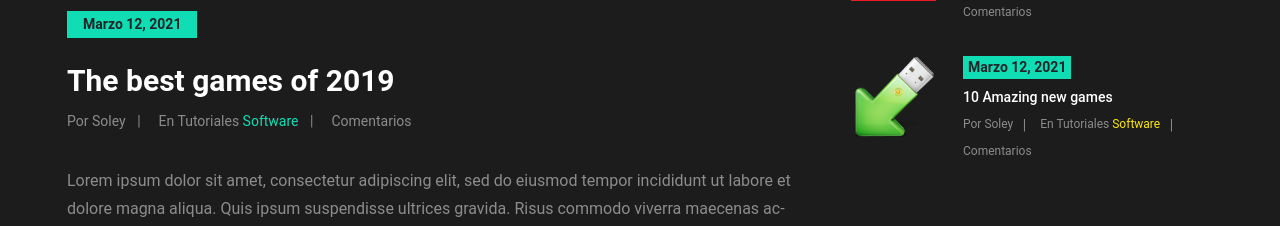
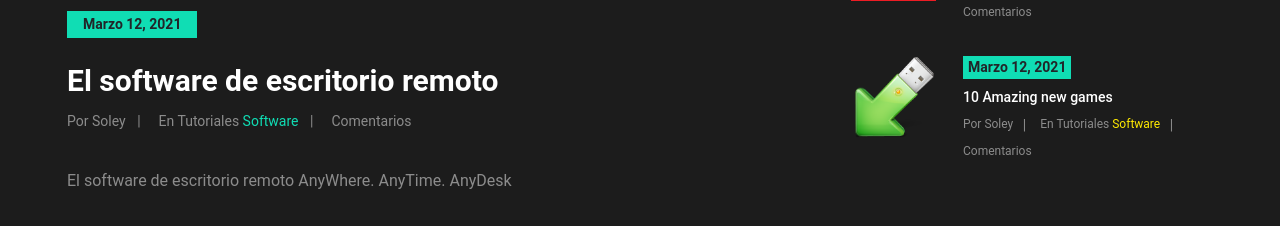
Before and after one commit to soley199/websoley, a PHP site: page /postAnyDesk in a window 1280 px wide. Shown: the part 1118-1344 px from the top of the page. Run offline with PHP 8.4, Linux system fonts and the light colour scheme; some libraries are stand-ins or nearby versions.

Commit message:
Mod Contenido AnyDesk

```diff
--- a/views/postAnyDesk.php
+++ b/views/postAnyDesk.php
@@ -14,15 +14,15 @@
 					<div class="blog-post single-post">
 						<img src="img/blog/1.jpg" alt="">
 						<div class="post-date">Marzo 12, 2021</div>
-						<h3>The best games of 2019</h3>
+						<h3>El software de escritorio remoto</h3>
 						<div class="post-metas">
 							<div class="post-meta">Por Soley</div>
 							<div class="post-meta">En Tutoriales <a href="#">Software</a></div>
 							<div class="post-meta">Comentarios</div>
 						</div>
-						<p>Lorem ipsum dolor sit amet, consectetur adipiscing elit, sed do eiusmod tempor incididunt ut labore et dolore magna aliqua. Quis ipsum suspendisse ultrices gravida. Risus commodo viverra maecenas ac-cumsan lacus vel facilisis. Fusce urna quam, euismod sit amet mollis quis, vestibulum quis velit. Morbi id dictum quam, ut commodo lorem. In at nisi nec arcu porttitor aliquet vitae at dui. </p>
-						<p>Donec eget efficitur ex. Donec eget dolor vitae eros feugiat tristique id vitae massa. Proin vulputate congue rutrum. Fusce lobortis a enim eget tempus. Class aptent taciti sociosqu ad litora torquent per conubia nostra, per inceptos himenaeos. Suspendisse potenti. Ut gravida mattis magna, non varius lorem sodales nec. In libero orci, ornare non nisl a, auctor euismod purus. Morbi pretium interdum vestibulum. Fusce nec eleifend ipsum. Sed non blandit tellus.</p>
-						<p>Fusce urna quam, euismod sit amet mollis quis, vestibulum quis velit. Vestibulum malesuada aliquet libero viverra cursus. Aliquam erat volutpat. Morbi id dictum quam, ut commodo lorem. In at nisi nec arcu porttitor aliquet vitae at dui. Sed sollicitudin nulla non leo viverra scelerisque. Phasellus facilisis lobortis metus, sit amet viverra lectus finibus ac. Aenean non felis dapibus, placerat libero auctor, ornare ante. Morbi quis ex eleifend, sodales nulla vitae, scelerisque ante. Nunc id vulputate dui. Suspendisse consecte-tur rutrum metus nec scelerisque. </p>
+						<p>El software de escritorio remoto
+							AnyWhere. AnyTime. AnyDesk </p>
+						<p>Conéctese a un ordenador de forma remota desde el otro extremo de la oficina o desde cualquier parte del mundo. Gracias a AnyDesk, contará con conexiones seguras y fiables de escritorio remoto para profesionales informáticos y usuarios en movimiento.</p>
 
 						<div class="comments">
 							<h5>Comments (2)</h5>
```
